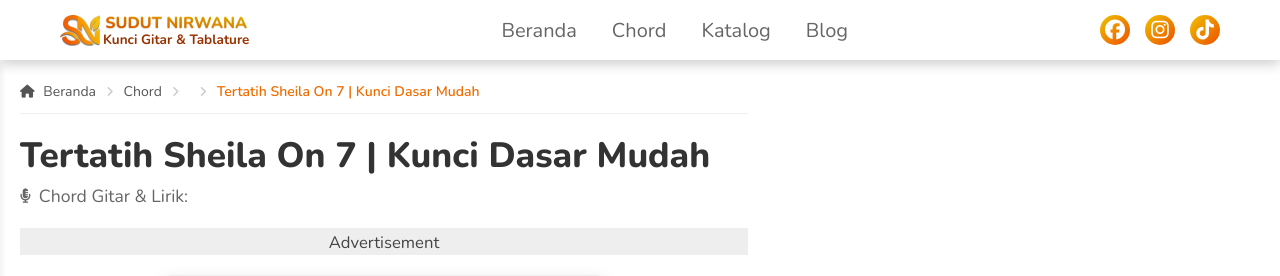
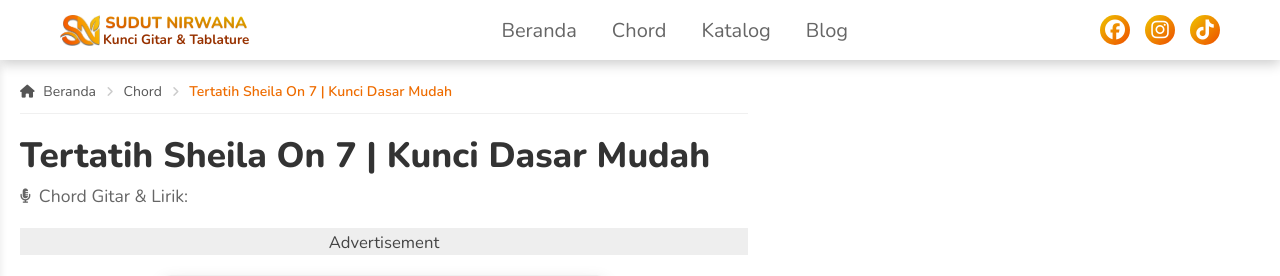
Before and after one commit to sudut-nirwana/sudut-nirwana-main, a Jekyll site: the page built from _chord/sheila-on-7/sheila-on-7-tertatih.md, in a window 1280 px wide. Shown: the top 276 px of the page. Built offline with Jekyll 4.4.1, drawn with Linux system fonts in a browser that asks for light colours; some web fonts are replaced.

Commit message:
Update chord.html

```diff
--- a/_layouts/chord.html
+++ b/_layouts/chord.html
@@ -15,7 +15,9 @@
                <ul class="breadcrumb-list">
                   <li><a href="/"><i class="fa-solid fa-house"></i> Beranda</a></li>
                   <li><a href="/chord/">Chord</a></li>
-                  <li><a href="/chord/{{ page.artist_slug }}">{{ page.artist }}</a></li>
+                  {% if page.artist %}
+                  <li><a href="/chord/{{ page.artist | slugify }}/">{{ page.artist }}</a></li>
+                  {% endif %}
                   <li class="active" aria-current="page">{{ page.title }}</li>
                </ul>
             </div>
```
